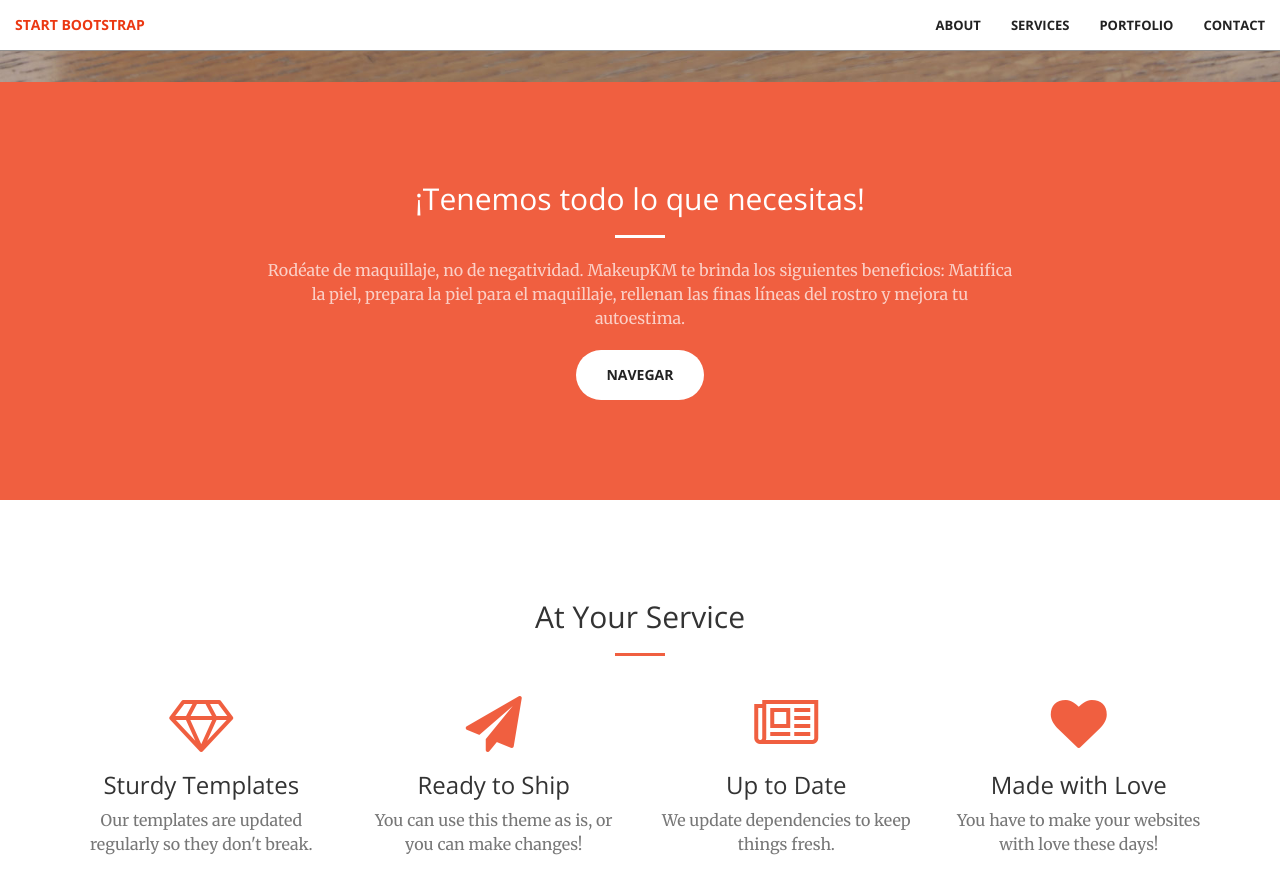
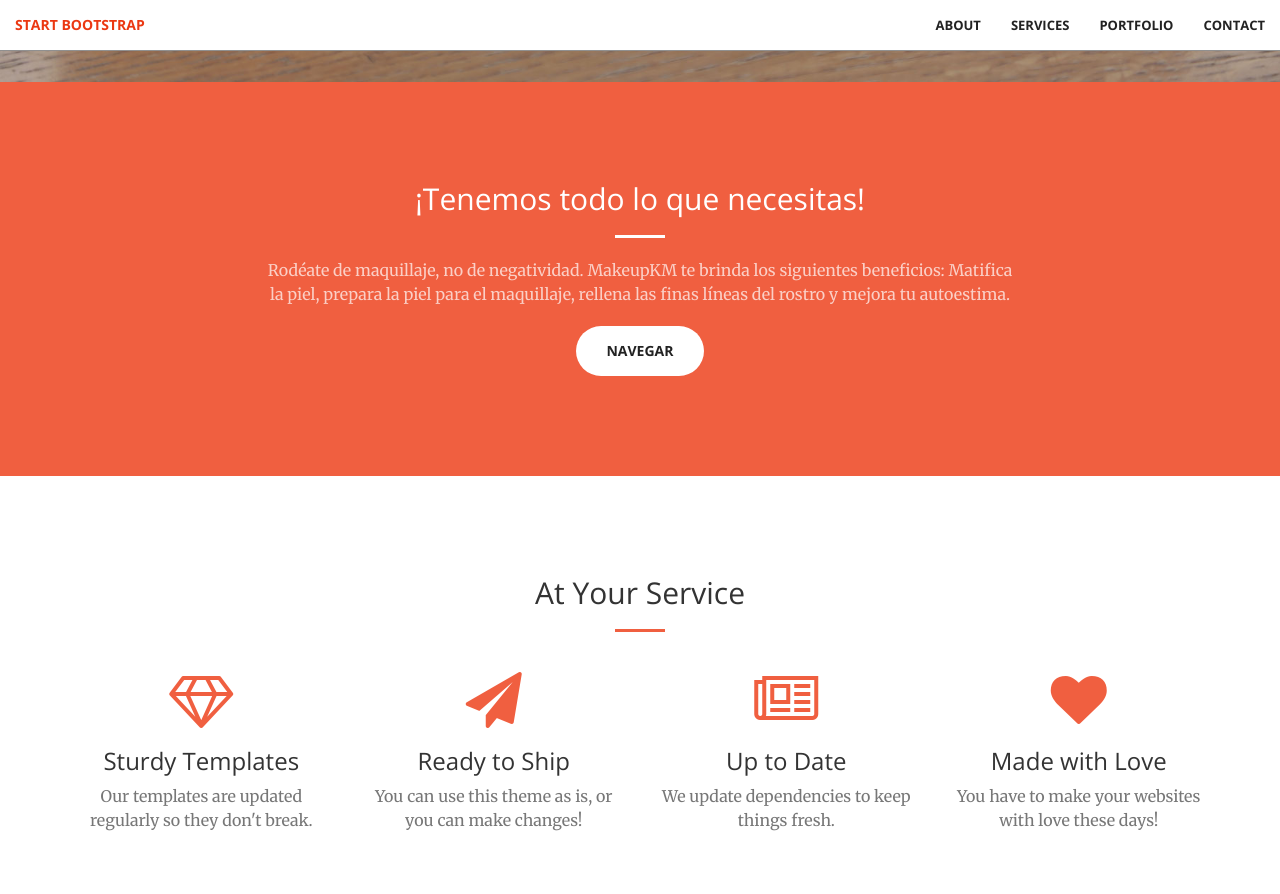
Before and after one commit to KatherineMerchanS/KatherineMerchanS.github.io, a Jekyll site: the page built from index.html, in a window 1280 px wide and 900 px high, scrolled down 818 px. Shown: the top 894 px of the window. Built offline with Jekyll 4.4.1, drawn with Linux system fonts in a browser that asks for light colours.

Commit message:
Update call-to-action.html

```diff
--- a/_includes/call-to-action.html
+++ b/_includes/call-to-action.html
@@ -4,7 +4,7 @@
             <div class="col-lg-8 col-lg-offset-2 text-center">
                 <h2 class="section-heading">¡Tenemos todo lo que necesitas!</h2>
                 <hr class="light">
-                <p class="text-faded">Rodéate de maquillaje, no de negatividad. MakeupKM te brinda los siguientes beneficios: Matifica la piel, prepara la piel para el maquillaje, rellenan las finas líneas del rostro y mejora tu autoestima.</p>
+                <p class="text-faded">Rodéate de maquillaje, no de negatividad. MakeupKM te brinda los siguientes beneficios: Matifica la piel, prepara la piel para el maquillaje, rellena las finas líneas del rostro y mejora tu autoestima.</p>
                 <a href="#" class="btn btn-default btn-xl">Navegar</a>
             </div>
         </div>
```
